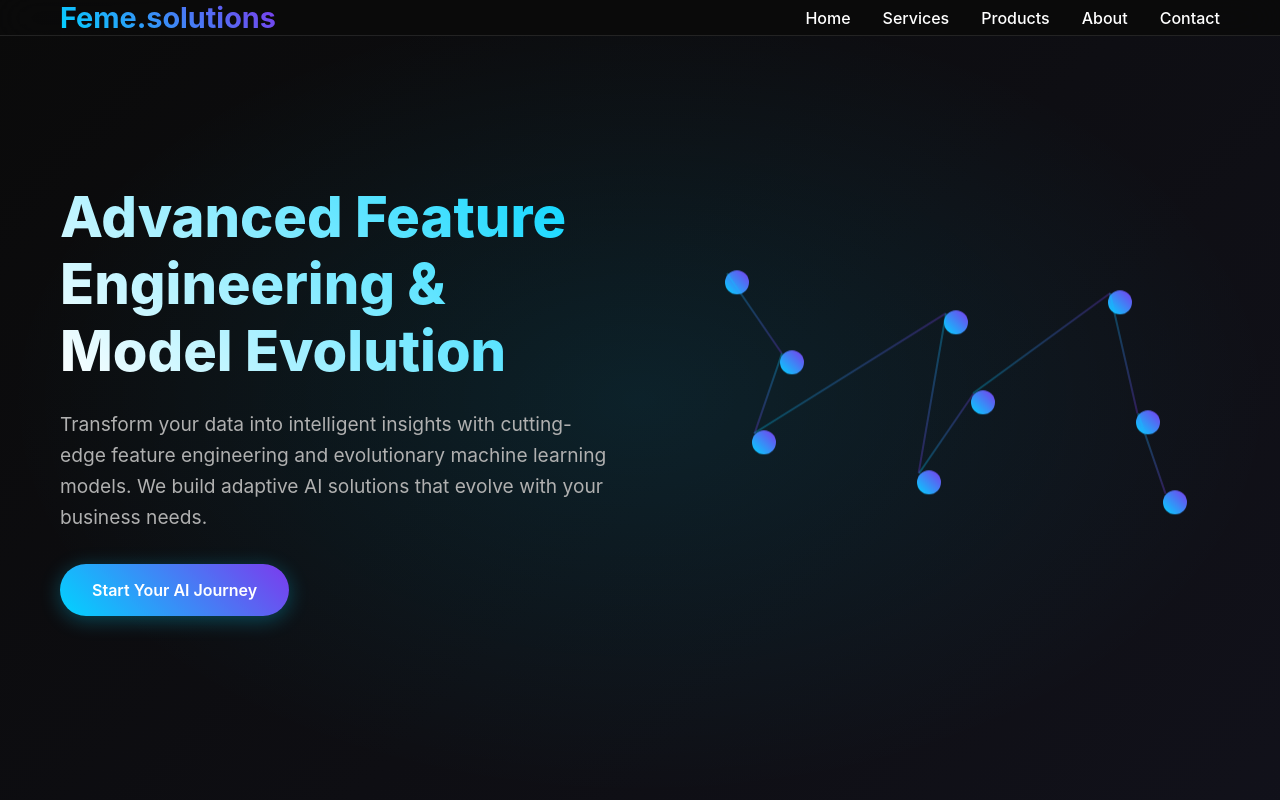
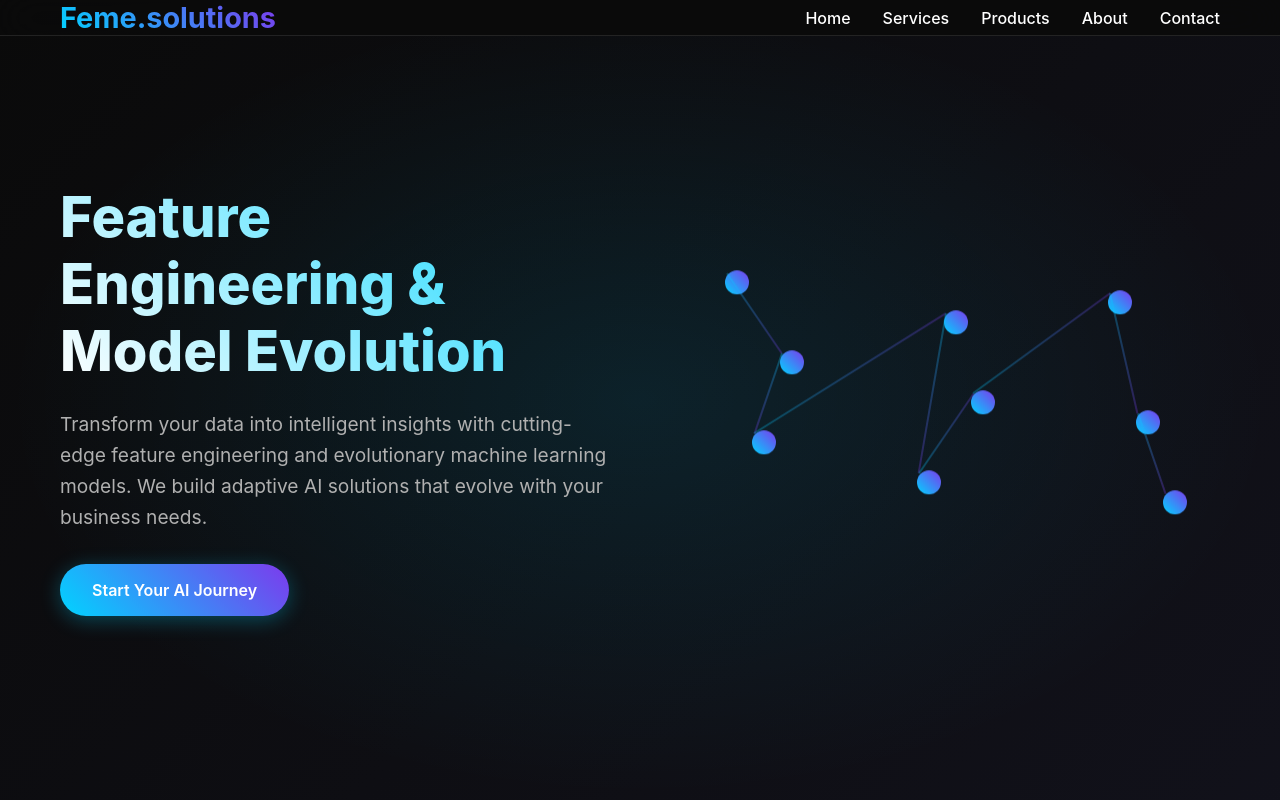
Before and after one commit to johnpitteera/FEME.SOLUTIONS, a plain HTML site: page index.html in a window 1280 px wide. Shown: the top 800 px of the page. Drawn offline with Linux system fonts and the light colour scheme.

Commit message:
Add files via upload

```diff
--- a/index.html
+++ b/index.html
@@ -430,7 +430,7 @@
             <div class="container">
                 <div class="hero-content">
                     <div class="hero-text">
-                        <h1>Advanced Feature Engineering & Model Evolution</h1>
+                        <h1>Feature Engineering & Model Evolution</h1>
                         <p>Transform your data into intelligent insights with cutting-edge feature engineering and evolutionary machine learning models. We build adaptive AI solutions that evolve with your business needs.</p>
                         <a href="#contact" class="cta-button">Start Your AI Journey</a>
                     </div>
```
